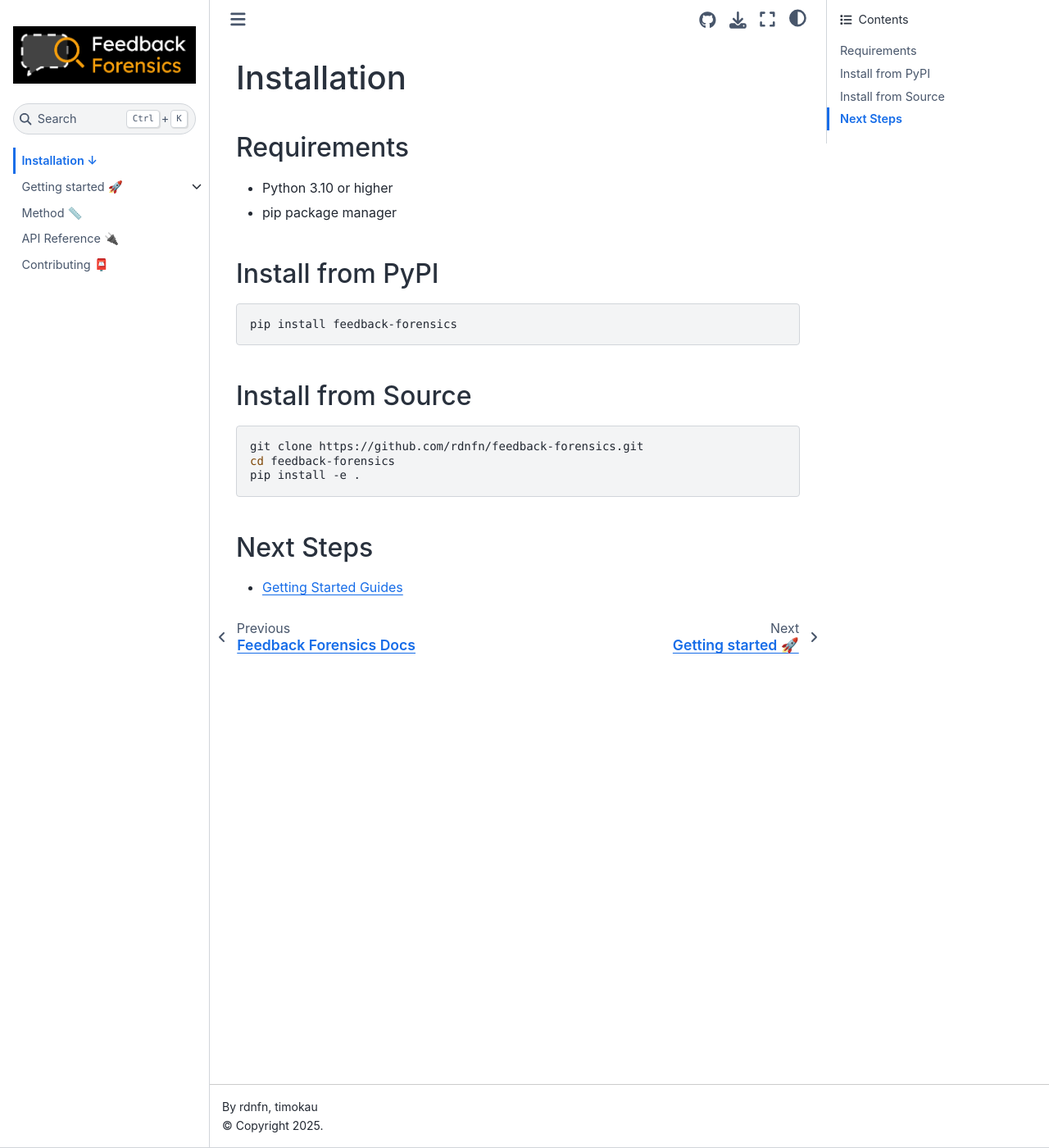
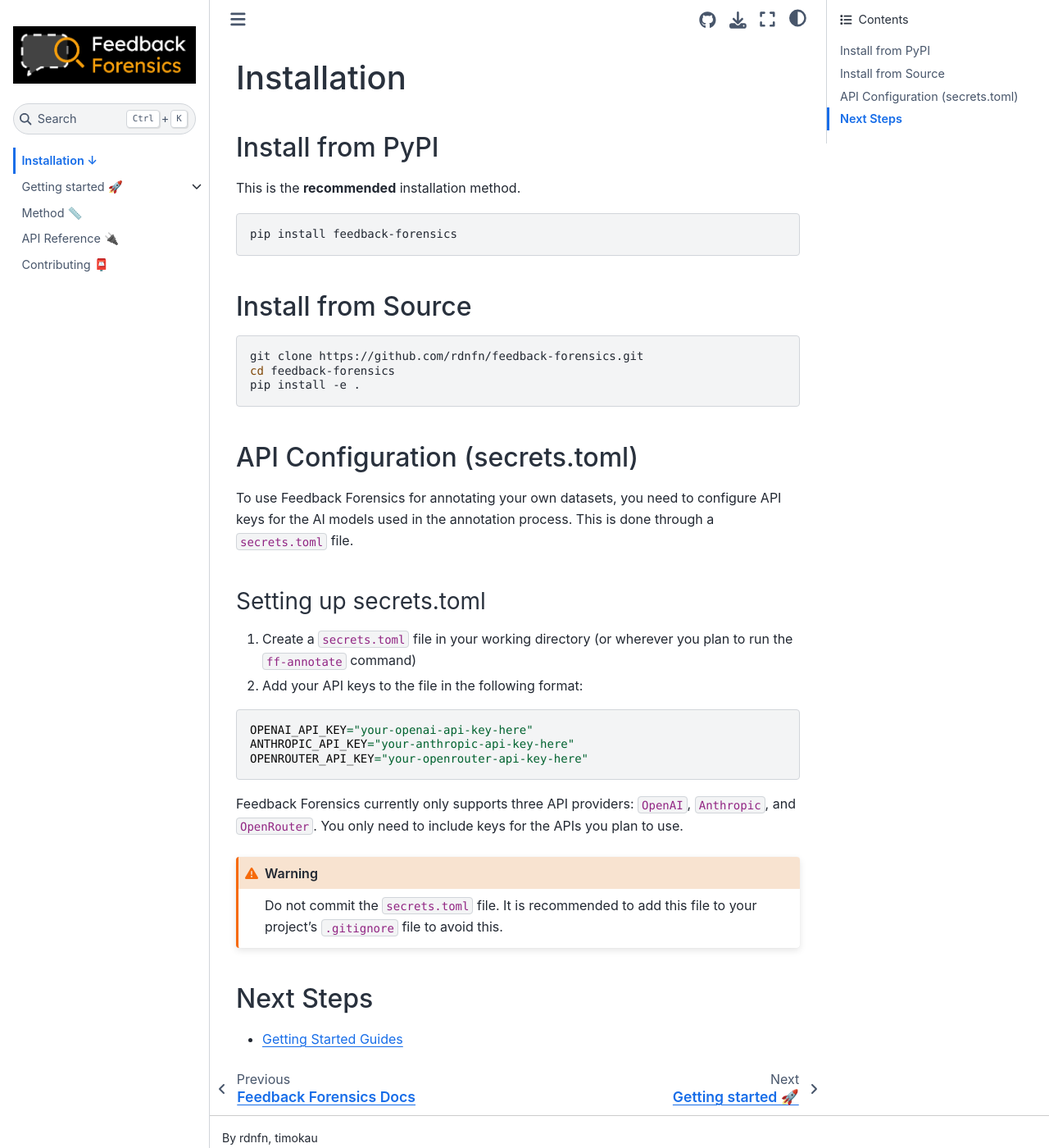
Before and after one commit to rdnfn/feedback-forensics, a Jupyter Book: the page built from docs/installation.md, in a window 1280 px wide and 1400 px high. Shown: the whole window at 82% size. Built offline with Jupyter Book 1.0.4 settings and Sphinx 7.4.7 and the Sphinx Book theme 1.1.4, drawn with Linux system fonts in a browser that asks for light colours.

Commit message:
Update installation guide

````diff
--- a/docs/installation.md
+++ b/docs/installation.md
@@ -1,11 +1,8 @@
 # Installation
 
-## Requirements
+## Install from PyPI
 
-- Python 3.10 or higher
-- pip package manager
-
-## Install from PyPI
+This is the **recommended** installation method.
 
 ```bash
 pip install feedback-forensics
@@ -19,6 +16,29 @@
 pip install -e .
 ```
 
+## API Configuration (secrets.toml)
+
+To use Feedback Forensics for annotating your own datasets, you need to configure API keys for the AI models used in the annotation process. This is done through a `secrets.toml` file.
+
+### Setting up secrets.toml
+
+1. Create a `secrets.toml` file in your working directory (or wherever you plan to run the `ff-annotate` command)
+
+2. Add your API keys to the file in the following format:
+
+```toml
+OPENAI_API_KEY="your-openai-api-key-here"
+ANTHROPIC_API_KEY="your-anthropic-api-key-here"
+OPENROUTER_API_KEY="your-openrouter-api-key-here"
+```
+
+Feedback Forensics currently only supports three API providers: `OpenAI`, `Anthropic`, and `OpenRouter`. You only need to include keys for the APIs you plan to use.
+
+
+```{warning}
+Do not commit the `secrets.toml` file. It is recommended to add this file to your project's `.gitignore` file to avoid this.
+```
+
 ## Next Steps
 
 - [Getting Started Guides](guide/index.md)
````
